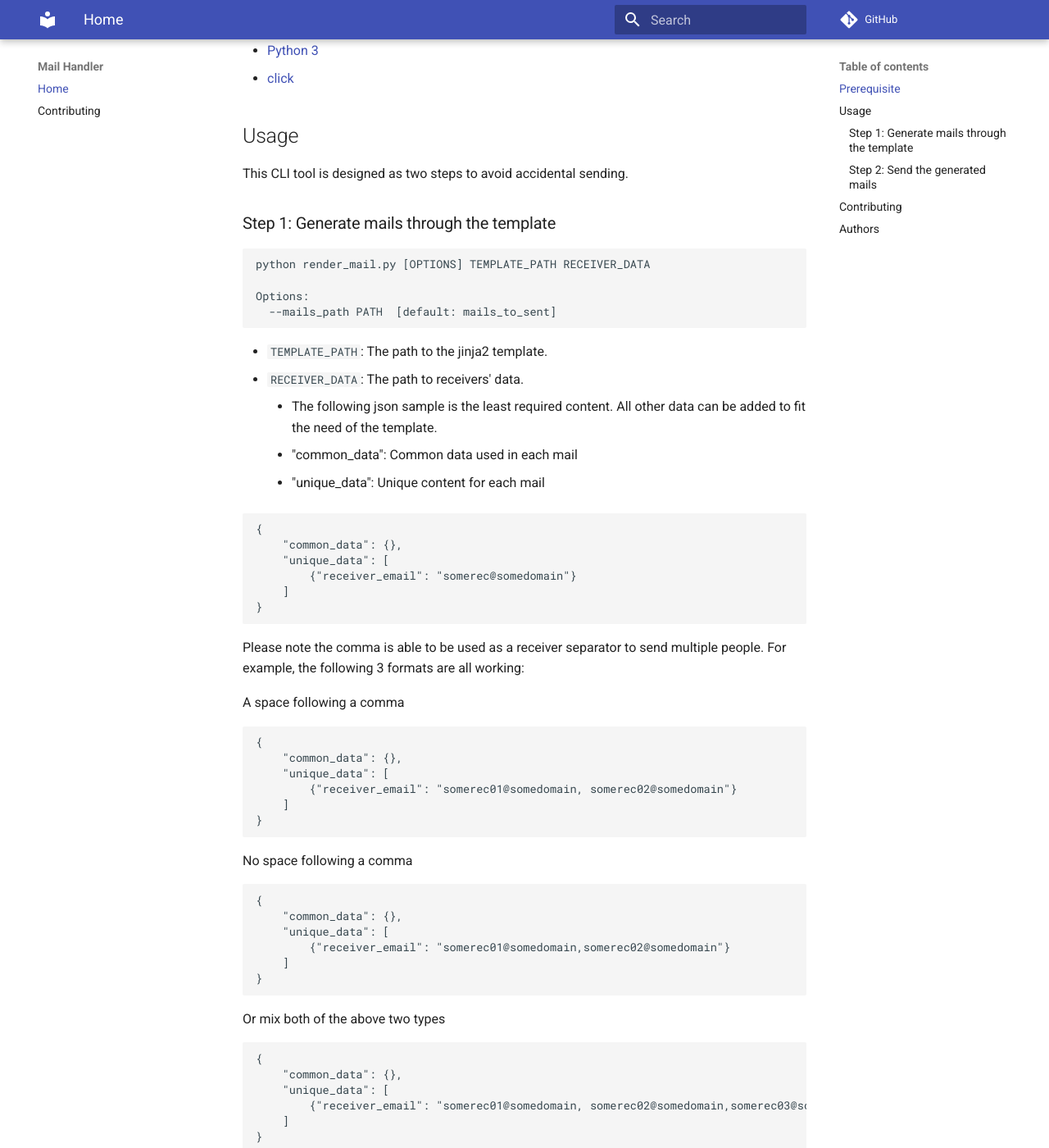
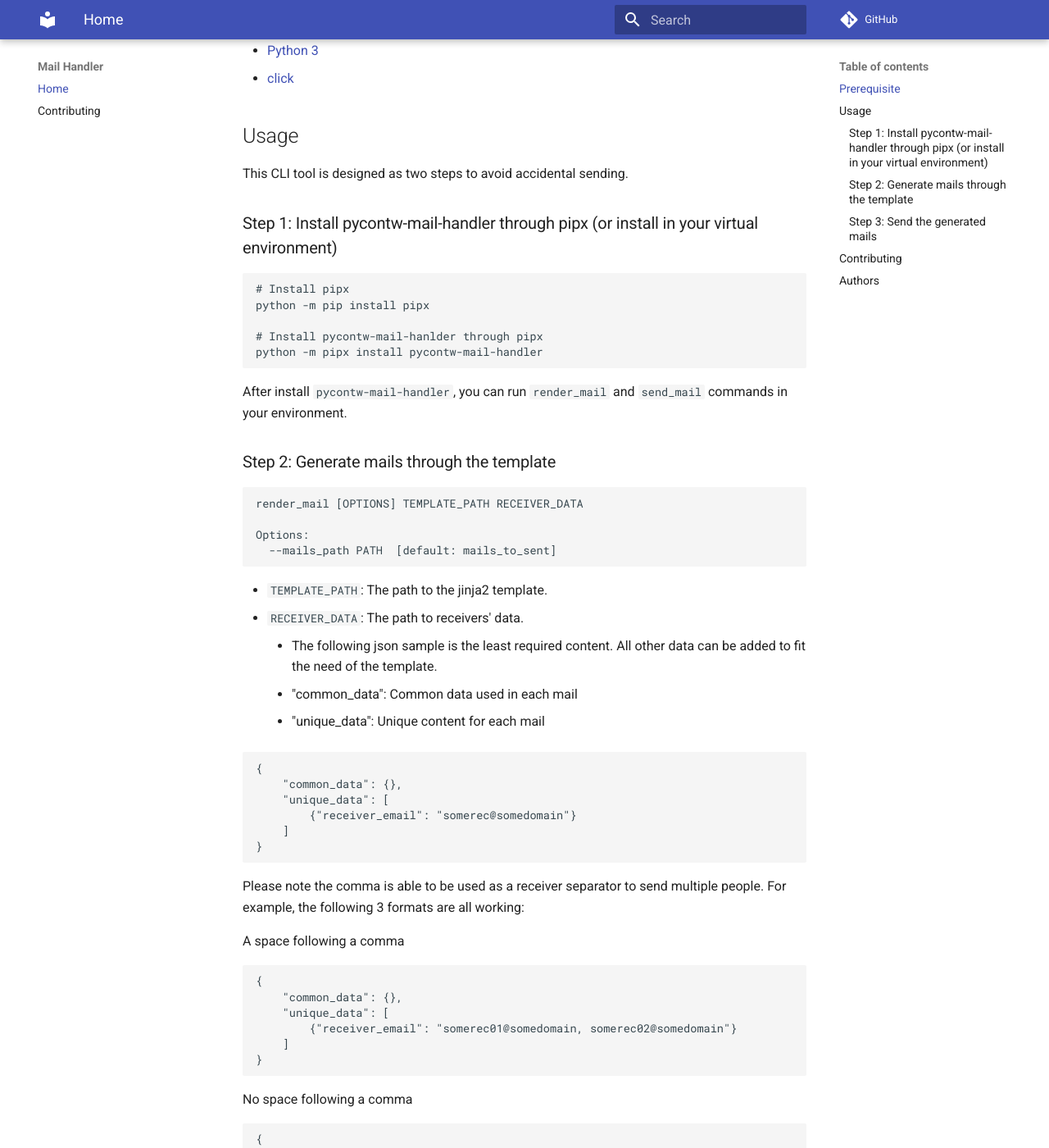
Before and after one commit to pycontw/mail_handler, an MkDocs documentation site: the page built from docs/README.md, in a window 1280 px wide and 1400 px high, scrolled down 247 px. Shown: the whole window at 82% size. Built offline with MkDocs 1.6.1 and Material for MkDocs 9.7.7, drawn with Linux system fonts in a browser that asks for light colours; comment, search, counter and statistics services are not loaded; some of the changed text lies outside the part shown.

Commit message:
docs: Update the usage (python script -> pypi package)
Instead of clone the project, we can now install it from pypi.

````diff
--- a/docs/README.md
+++ b/docs/README.md
@@ -11,10 +11,22 @@ Generate emails through the template and send mails
 
 This CLI tool is designed as two steps to avoid accidental sending.
 
-### Step 1: Generate mails through the template
+### Step 1: Install pycontw-mail-handler through pipx (or install in your virtual environment)
 
 ```sh
-python render_mail.py [OPTIONS] TEMPLATE_PATH RECEIVER_DATA
+# Install pipx
+python -m pip install pipx
+
+# Install pycontw-mail-hanlder through pipx
+python -m pipx install pycontw-mail-handler
+```
+
+After install `pycontw-mail-handler`, you can run `render_mail` and `send_mail` commands in your environment.
+
+### Step 2: Generate mails through the template
+
+```sh
+render_mail [OPTIONS] TEMPLATE_PATH RECEIVER_DATA
 
 Options:
   --mails_path PATH  [default: mails_to_sent]
@@ -71,10 +83,10 @@ Or mix both of the above two types
 
 * `--mails_path PATH`: The output path of the mails. The mail will be named as the receivers email address.
 
-### Step 2: Send the generated mails
+### Step 3: Send the generated mails
 
 ```sh
-python send_mail.py [OPTIONS] CONFIG_PATH
+send_mail [OPTIONS] CONFIG_PATH
 
 Options:
   --mails_path PATH  [default: mails_to_sent]
````
